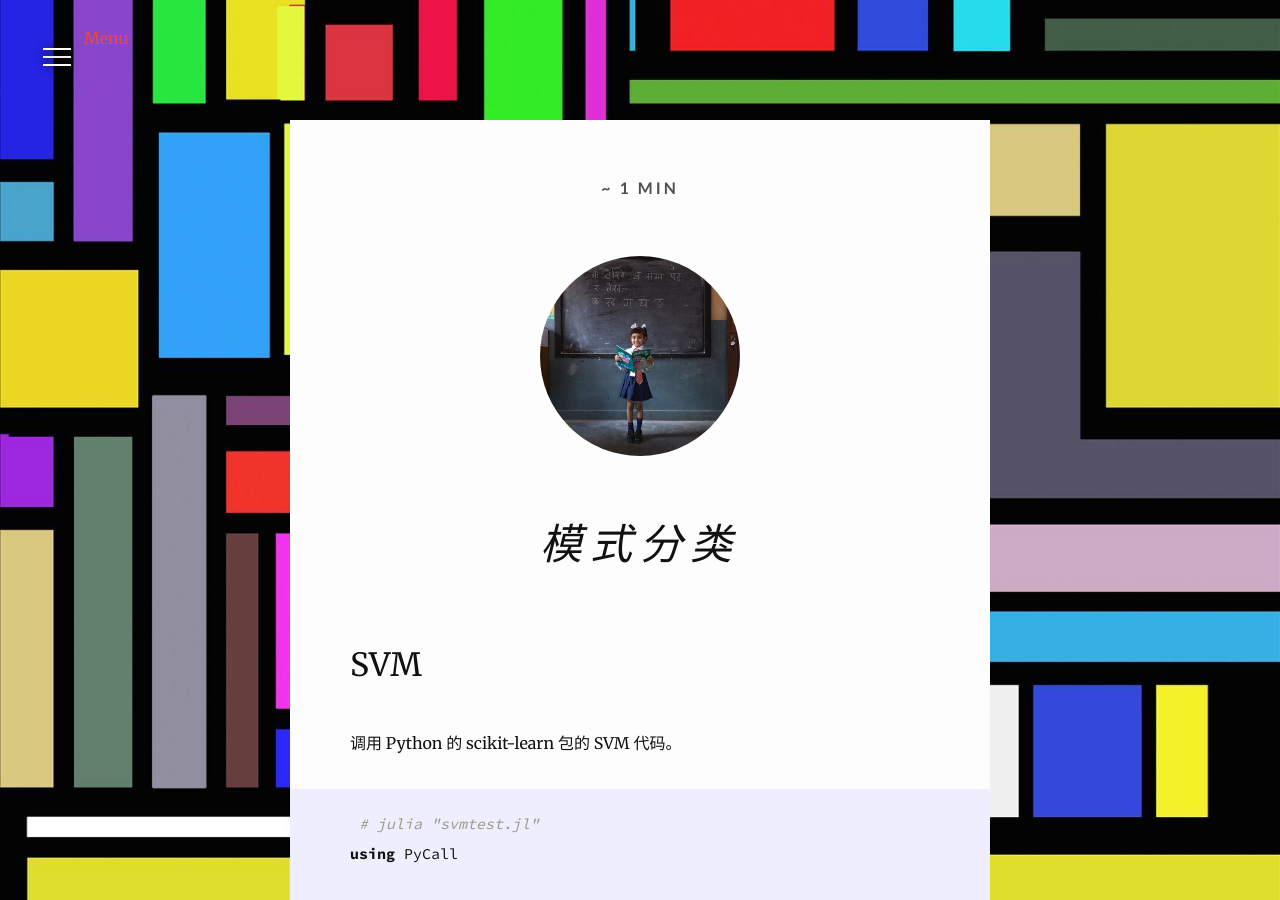
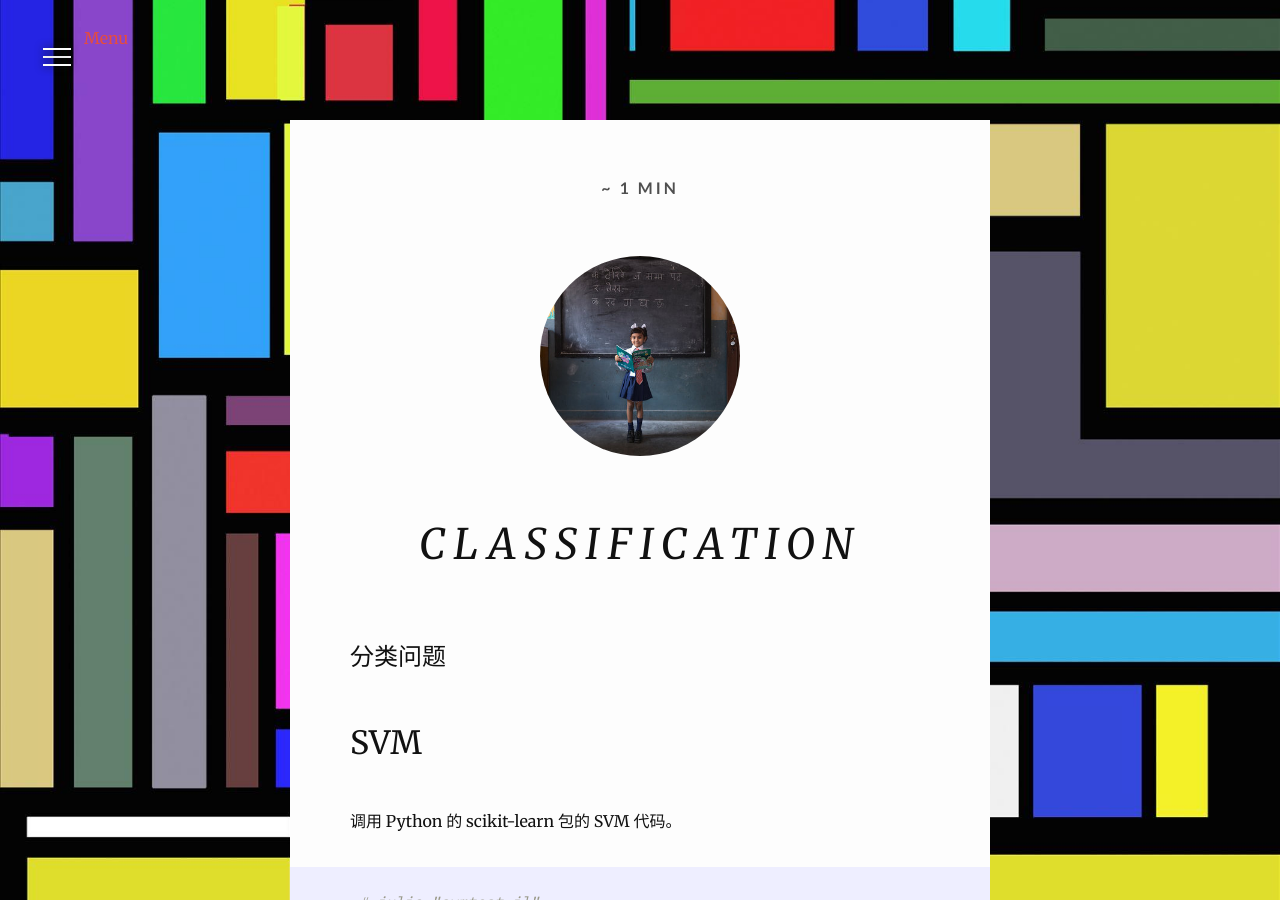
Before and after one commit to quxiaofeng/MachineLearningWithJulia.jl, a Jekyll site: the page built from _posts/2015-07-13-classification.md, in a window 1280 px wide and 900 px high. Built offline with Jekyll 4.4.1, drawn with Linux system fonts in a browser that asks for light colours; nearby versions of some CDN libraries; comment, search, counter and statistics services are not loaded.

Commit message:
Changed the title
Signed-off-by: Xiaofeng QU <xiaofeng.qu.hk@ieee.org>

```diff
--- a/_posts/2015-07-13-classification.md
+++ b/_posts/2015-07-13-classification.md
@@ -1,6 +1,6 @@
 ---
 layout: post
-title: "模式分类"
+title: "Classification"
 date: 2015-07-13 15:17:47
 backgrounds:
     - /assets/images/backgrounds/color-blocks.jpg
@@ -8,6 +8,8 @@ thumb: /assets/images/thumbs/f76dd2d487fb31bb503714753e320d24-ld.jpg
 category: julia
 tags: pattern classification
 ---
+
+# 分类问题
 
 ## SVM
 
```
